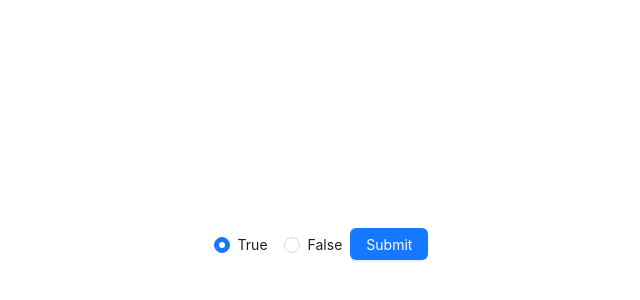
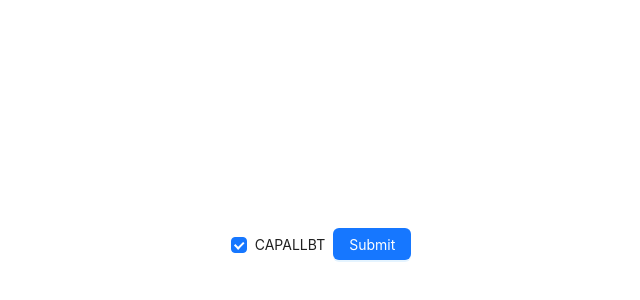
Before and after one commit to RdotSilva/TypeScript-React-Vite-NGU-Profile-Helper, a React (Vite) app: page / in a window 1280 px wide. Shown: the part 156-456 px from the top of the page, without its empty margins (319-959 px from the left). Built offline with nearby package versions, Linux system fonts and the light colour scheme.

Commit message:
Replace RadioForm with CheckForm for testing

```diff
--- a/src/App.tsx
+++ b/src/App.tsx
@@ -1,10 +1,10 @@
 import "./App.css";
-import RadioForm from "./components/RadioForm";
+import CheckForm from "./components/CheckForm";
 
 function App() {
   return (
     <>
-      <RadioForm />
+      <CheckForm />
     </>
   );
 }
```
